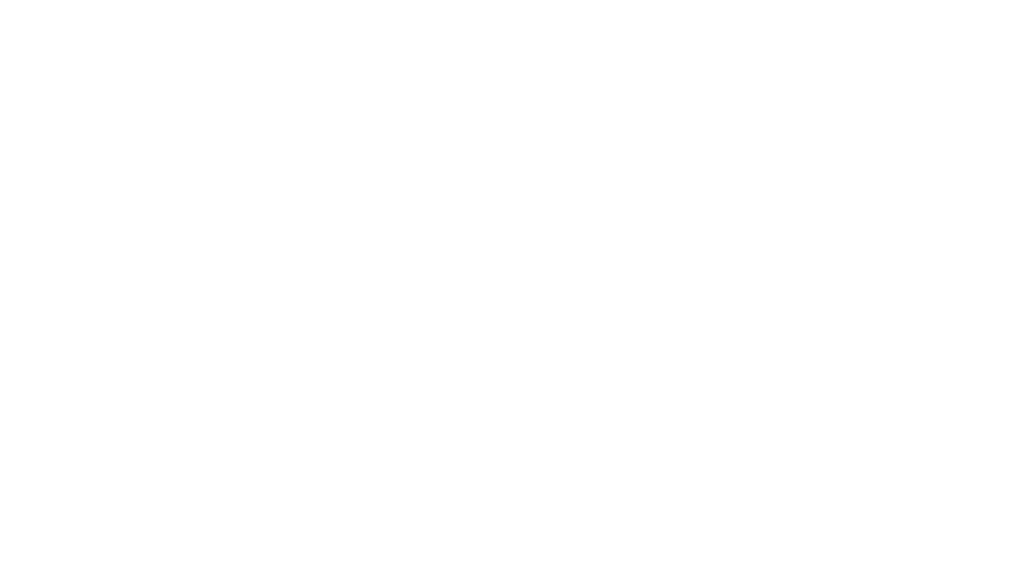
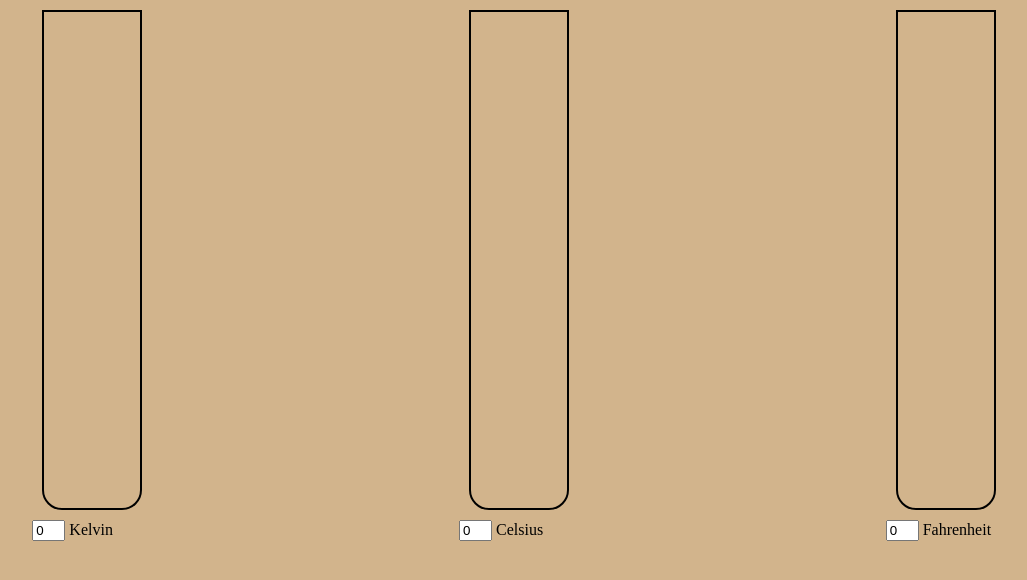
Before and after one commit to shevchukDeveloper/temperature, a plain HTML site: page index.html in a window 1280 px wide. Shown: the whole page, without its empty margins (121-1148 px from the left). Drawn offline with Linux system fonts and the light colour scheme.

Commit message:
create basic html ,css style

```diff
--- a/index.html
+++ b/index.html
@@ -9,7 +9,54 @@
   </head>
   <body>
     <div class="wrapper">
-      <sectio class=""> </sectio>
+      <section class="kelvin">
+        <div class="kelvin__tube universal-tube">
+          <div class="kelvin__tube--color"></div>
+        </div>
+        <div>
+          <input
+            type="number"
+            id="input-kelvin"
+            value="0"
+            max="4"
+            min="1"
+            maxlength="4"
+          />
+          <label for="input-kelvin">Kelvin</label>
+        </div>
+      </section>
+      <section class="celsius">
+        <div class="celsius universal-tube">
+          <div class="celsius__tube--color"></div>
+        </div>
+        <div>
+          <input
+            type="number"
+            id="input-celsius"
+            value="0"
+            max="4"
+            min="1"
+            maxlength="4"
+          />
+          <label for="input-celsius">Celsius</label>
+        </div>
+      </section>
+      <section class="fahrenheit">
+        <div class="fahrenheit__tube universal-tube">
+          <div class="fahrenheit__tube--color"></div>
+        </div>
+        <div>
+          <input
+            type="number"
+            id="input-fahrenheit"
+            value="0"
+            max="4"
+            min="1"
+            maxlength="4"
+          />
+          <label for="input-fahrenheit">Fahrenheit</label>
+        </div>
+      </section>
     </div>
   </body>
   <script src="./script/app.js"></script>
--- a/script/app.js
+++ b/script/app.js
@@ -0,0 +1,4 @@
+let kelvin = document.querySelector('#input-kelvin');
+let celsius = document.querySelector('#input-celsius');
+let fahrenheit = document.querySelector('#input-fahrenheit');
+console.log(kelvin,celsius,fahrenheit);
--- a/style/style.css
+++ b/style/style.css
@@ -3,3 +3,53 @@
 *::before{
     box-sizing: border-box;
 }
+
+input {
+    outline-style: none;
+}
+input::-webkit-outer-spin-button,
+input::-webkit-inner-spin-button {
+    -webkit-appearance: none;
+    margin: 0;
+}
+body {
+        margin: 0 auto;
+        background-color: tan;
+}
+.wrapper {
+    display: grid;
+    grid-template-columns: repeat(3, 1fr);
+    justify-items: center;
+    align-items: center;
+}
+.kelvin,.celsius,.fahrenheit{
+    display: flex;
+    flex-direction: column;
+    justify-content: center;
+}
+.universal-tube{
+    display: flex;
+    align-items:flex-end ;
+    justify-content: center;
+    margin: 10px;
+    border: solid 2px black;
+    width: 100px;
+    height: 500px;
+    border-radius: 0 0 20px 20px;
+}
+
+.kelvin__tube > .kelvin__tube--color {
+    width: 100px;
+    background-color: rgb(199, 40, 172);
+    border-radius: 0 0 20px 20px;
+}
+.celsius__tube > .celsius__tube--color {
+    width: 100px;
+    background-color: rgb(20, 197, 20);
+    border-radius: 0 0 20px 20px;
+}
+.fahrenheit__tube > .fahrenheit__tube--color {
+    width: 100px;
+    background-color: rgb(25, 23, 155);
+    border-radius: 0 0 20px 20px;
+}
```
